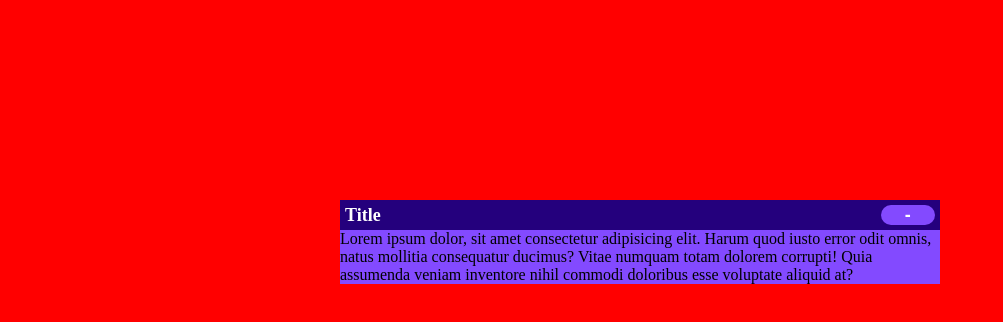
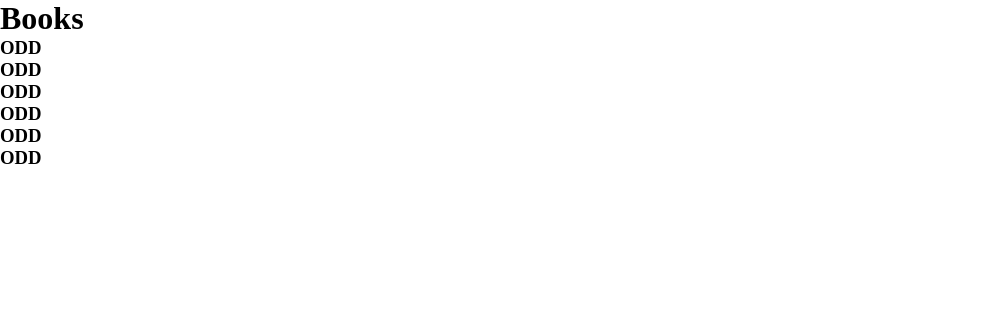
Before and after one commit to Soumita-Nag/Vue.js-Learning, a Vue app: page / in a window 1280 px wide. Shown: the top 322 px of the page, without its empty margins (0-1003 px from the left). Built offline with nearby package versions, Linux system fonts and the light colour scheme.

Commit message:
computed methods

```diff
--- a/src/App.vue
+++ b/src/App.vue
@@ -11,7 +11,9 @@ import count from '@/components/02_Examples/count.vue'
 
 // import Directives from '@/components/02_Examples/directives.vue'
 
-import toggleText from '@/components/02_Examples/toggleText.vue'
+// import toggleText from '@/components/02_Examples/toggleText.vue'
+
+import computedMedhod from './components/04_computed_methods/computedMedhod.vue';
 
 export default{
   components:{
@@ -22,13 +24,14 @@ export default{
     // Footer,
     // Counter,
     // Directives,
-    toggleText,
+    // toggleText,
+    computedMedhod,
   },
-  data(){
-    return{
-      isActive:true,
-    }
-  }
+  // data(){
+  //   return{
+  //     isActive:true,
+  //   }
+  // }
 }
 </script>
 
@@ -49,7 +52,9 @@ export default{
 
  <!-- <Directives/> -->
 
-  <toggleText :class="{'test':isActive}"/>
+  <!-- <toggleText :class="{'test':isActive}"/> -->
+
+   <computedMedhod/>
 </template>
 
 <style>
@@ -65,7 +70,7 @@ export default{
 ::-webkit-scrollbar-thumb{
   background-color: rgb(0, 0, 0);
 }
-.test{
+/* .test{
   background-color: red;
-}
+} */
 </style>
--- /dev/null
+++ b/src/components/04_computed_methods/computedMedhod.vue
@@ -0,0 +1,42 @@
+<template>
+    <h1>Books</h1>
+    <h3>{{ isEven() }}</h3>
+    <h3>{{ isEven() }}</h3>
+    <h3>{{ isEven() }}</h3>
+    <!-- here isEven function gets called 3 times though the result will not gonna change before the 2nd call -->
+    <!-- to reduce function call, we use computed section -->
+    <!-- in computed, there is a function which returns the result and stores the result until the dependecies are changed. hence here computedIsEven gets called only one time as the no of books did not changes before calling the function again -->
+    <h3>{{ computedIsEven }}</h3>
+    <h3>{{ computedIsEven }}</h3>
+    <h3>{{ computedIsEven }}</h3>
+</template>
+
+<script>
+    export default{
+        data(){
+            return{
+                books:[
+                    {id: 1, name: "Harry Potter"},
+                    {id: 2, name: "Harry Potter"},
+                    {id: 3, name: "Harry Potter"},
+                ]
+            }
+        },
+        computed:{
+            computedIsEven(){
+                console.log("Computed is called")
+                return this.books.length % 2=== 0? "EVEN" : "ODD"
+            }
+        },
+        methods:{
+            isEven(){
+                console.log("isEven is called")
+                return this.books.length % 2=== 0? "EVEN" : "ODD"
+            }
+        }
+    }
+</script>
+
+<style>
+
+</style>
```
